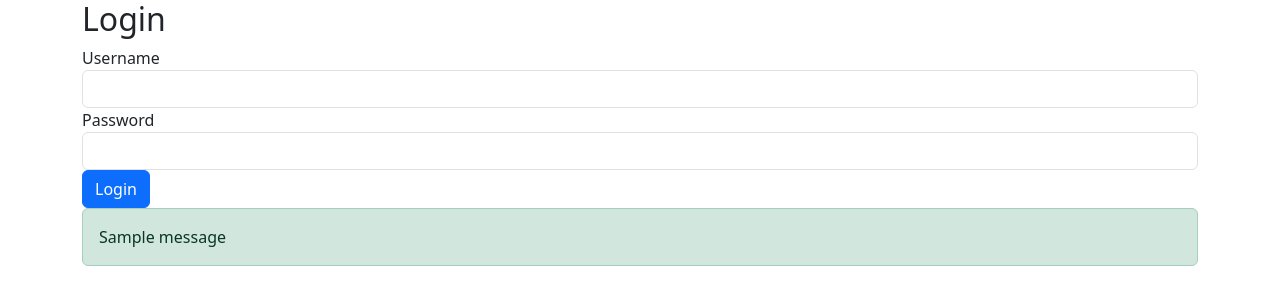
After one commit to zzaxe1zz/PythonCourse, a Django app: page /user/login in a window 1280 px wide. The commit adds this page. Shown: the top 305 px of the page. Run offline with Django 5.2, Linux system fonts and the light colour scheme; one stand-in notice (Sample message) is shown.

Commit message:
Version Login funcional y redireccion a index

```diff
--- a/WebDjango/WebDjango/urls.py
+++ b/WebDjango/WebDjango/urls.py
@@ -20,6 +20,8 @@ from django.urls import path
 from . import views
 
 urlpatterns = [
-    path('', views.Saludo, name='saludos'),
+    path('user/login', views.Login, name='login'),
+    path('', views.Index, name='Index'),
     path('admin/', admin.site.urls),
+
 ]
--- a/WebDjango/WebDjango/views.py
+++ b/WebDjango/WebDjango/views.py
@@ -1,5 +1,9 @@
 from django.http import HttpResponse
 from django.shortcuts import render
+from django.contrib.auth import login as lg
+from django.contrib.auth import authenticate
+from django.shortcuts import redirect
+from django.contrib import messages
 
 # def Saludo(request):
 #     return HttpResponse('Hola mundo desde Django')
@@ -11,7 +15,7 @@ from django.shortcuts import render
 #         'titulo': 'Axel Gomez'
 #     })
 
-def Saludo(request):
+def Index(request):
     return render(request, 'index.html', {
         'titulo': 'Inicio',
         'mensaje': 'Tienda',
@@ -22,3 +26,21 @@ def Saludo(request):
             {'titulo': 'Gorra', 'precio': 10, 'stock': True}
         ]
     })
+
+
+def Login(request):
+    if request.method == 'POST':
+        username = request.POST.get('username')
+        password = request.POST.get('password')
+        # print(username)
+        # print(password)
+        usuarios = authenticate(username=username, password=password)
+        if usuarios:
+            lg(request, usuarios)
+            messages.success(request, f'Bienvenido {usuarios.username}')
+            return redirect('Index')
+        else:
+            messages.error(request, 'Usuario  contraseña incorrectas')
+            print()
+
+    return render(request, 'user/login.html', {})
--- /dev/null
+++ b/WebDjango/templates/user/login.html
@@ -0,0 +1,59 @@
+<!DOCTYPE html>
+<html lang="en">
+
+<head>
+    <meta charset="UTF-8">
+    <meta name="viewport" content="width=device-width, initial-scale=1.0">
+    <link href="https://cdn.jsdelivr.net/npm/bootstrap@5.3.8/dist/css/bootstrap.min.css" rel="stylesheet"
+        integrity="sha384-sRIl4kxILFvY47J16cr9ZwB07vP4J8+LH7qKQnuqkuIAvNWLzeN8tE5YBujZqJLB" crossorigin="anonymous">
+    <title>Login</title>
+</head>
+
+<body>
+
+    <div class="container">
+        <div class="row">
+            <div class="col">
+
+                <h2>Login</h2>
+
+                <form method="post">
+                    {% csrf_token %}
+                    <div class="form-group">
+                        <label for="username">Username</label>
+                        <input type="text" name="username" class="form-control">
+
+                    </div>
+
+                    <div class="form-group">
+                        <label for="password">Password</label>
+                        <input type="password" name="password" class="form-control">
+
+                    </div>
+
+                    <button type="submit" class="btn btn-primary">Login</button>
+                    {% if messages %}
+                    {% for m in messages %}
+                    {% if m.tags == 'success'%}
+                    <div class="alert alert-success">
+                        {{m}}
+                    </div>
+                    {% else %}
+                    <div class="alert alert-danger">
+                        {{m}}
+                    </div>
+                    {% endif %}
+                    {% endfor %}
+                    {% endif %}
+
+                </form>
+
+            </div>
+        </div>
+    </div>
+
+
+
+</body>
+
+</html>
```
Also changed, not shown: WebDjango/templates/index.html (+15 -2 lines), WebDjango/db.sqlite3.
